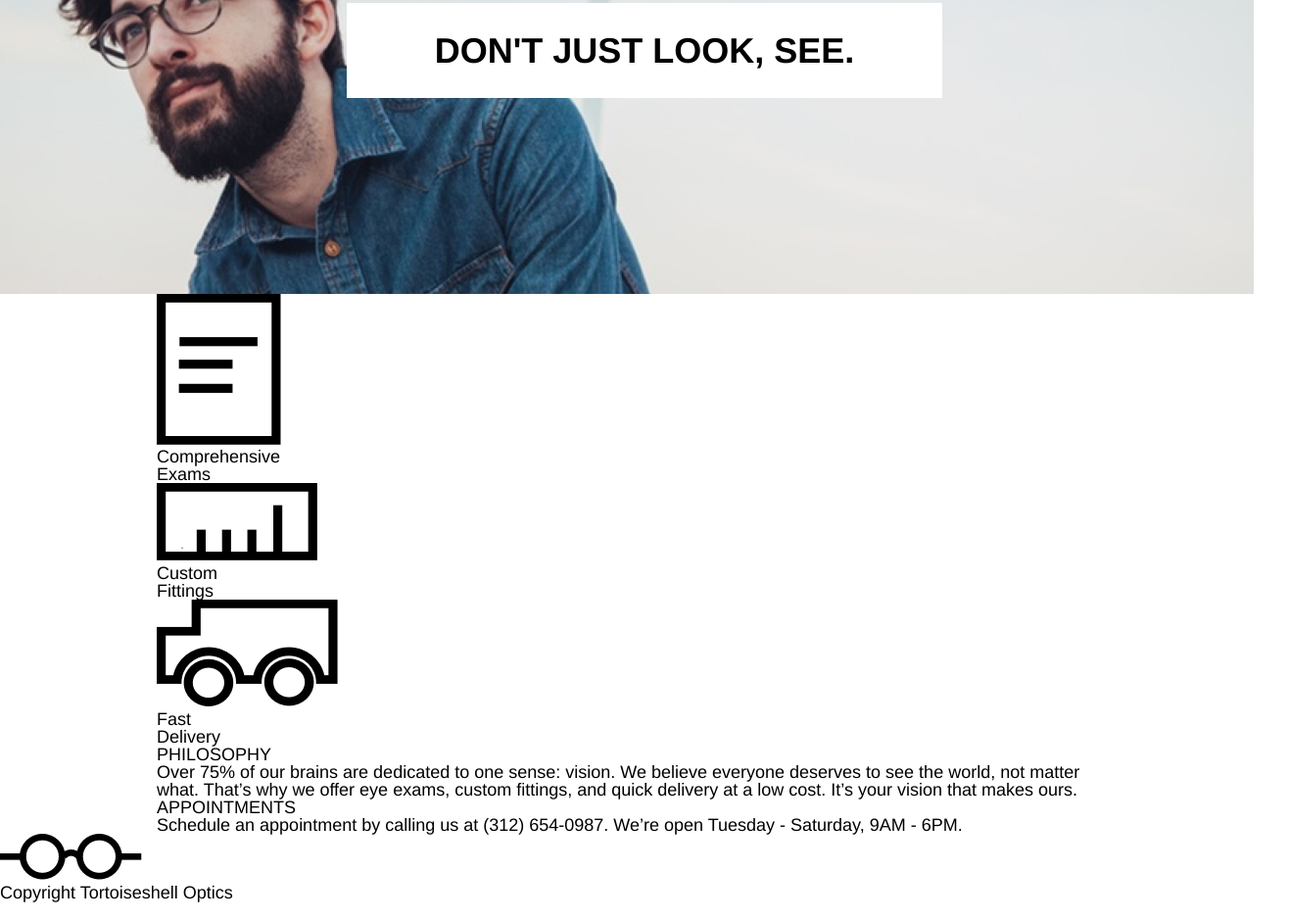
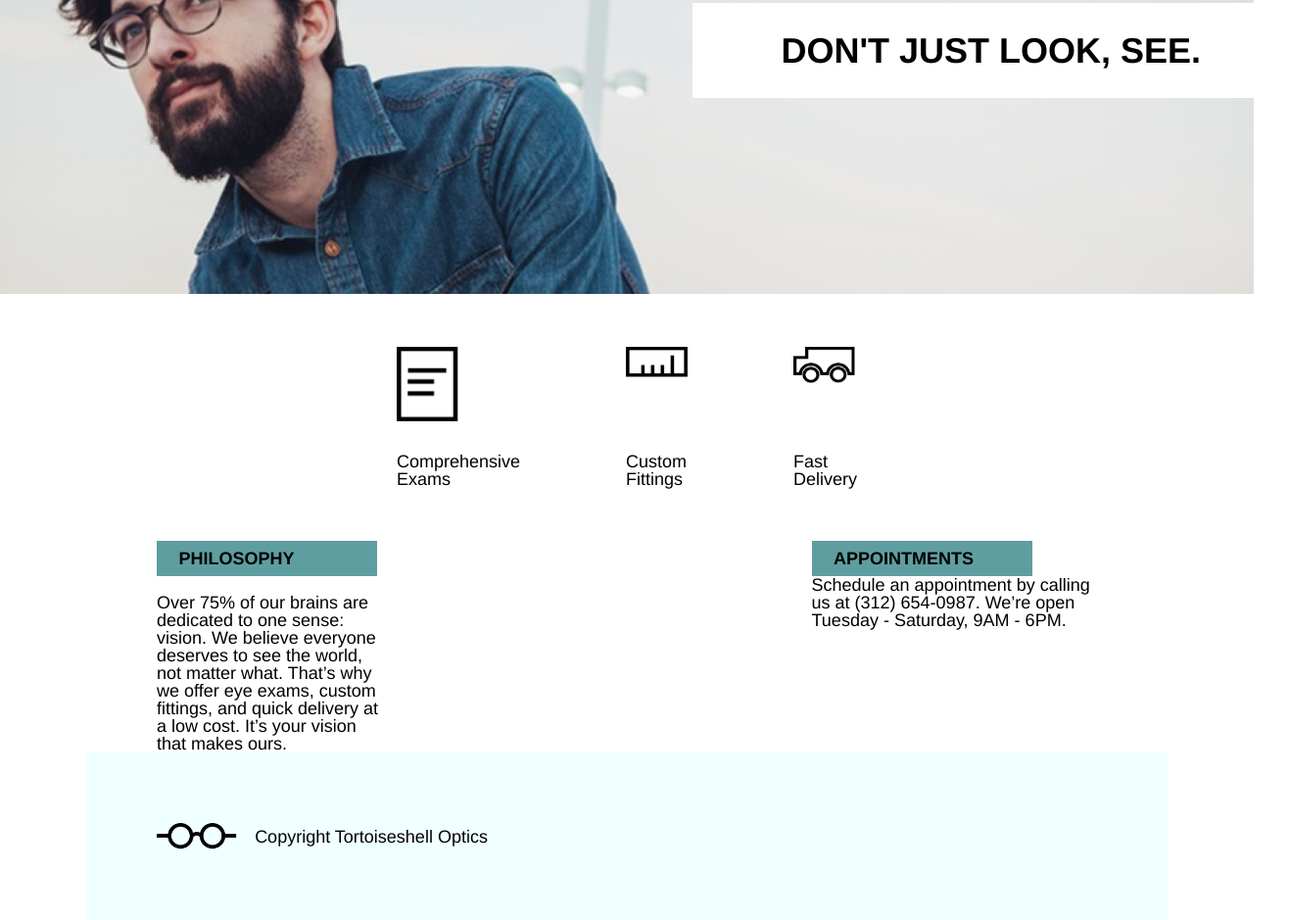
Before and after one commit to skipps/optics, a plain HTML site: page index.html in a window 1280 px wide. Shown: the part 240-1179 px from the top of the page at 98% size, 1316 px wide, since content can reach past the window. Drawn offline with Linux system fonts and the light colour scheme.

Commit message:
really close but not perfect

```diff
--- a/index.html
+++ b/index.html
@@ -20,40 +20,38 @@
         <a href="#products">Products</a>
         <a href="#contact">Contact</a>
       </nav>
-  </div>
-    <div class="container">
-      <div class="motto">
-      <span>DON'T JUST LOOK, SEE.</span>
     </div>
+    <div class="motto container">
+        <span>DON'T JUST LOOK, SEE.</span>
     </div>
   </header>
   <div class="main container">
-    <div class="icons">
-      <span>
+    <div id="icons">
+      <span class="sicon">
          <img src="./resources/images/paper-icon.png" alt="paper-icon.png">
          <p>Comprehensive<br>Exams</p>
        </span>
-      <span>
+      <span class="sicon">
          <img src="./resources/images/ruler-icon.png" alt="ruler-icon.png">
          <p>Custom<br>Fittings</p>
        </span>
-      <span>
+      <span class="sicon">
          <img src="./resources/images/truck-icon.png" alt="truck-icon.png">
          <p>Fast<br>Delivery</p>
        </span>
-      <div class="info">
-        <div class="philosiphy">
-          <p class="block">PHILOSOPHY</p>
-          <p>Over 75% of our brains are dedicated to one sense: vision. We believe everyone deserves to see the world, not matter what. That’s why we offer eye exams, custom fittings, and quick delivery at a low cost. It’s your vision that makes ours.</p>
-        </div>
-        <div class="appointments">
-          <p class="block">APPOINTMENTS</p>
-          <p>Schedule an appointment by calling us at (312) 654-0987. We’re open Tuesday - Saturday, 9AM - 6PM.</p>
-        </div>
+    </div>
+    <div class="info">
+      <div class="info1">
+        <h1 class="block">PHILOSOPHY</h1>
+        <p>Over 75% of our brains are dedicated to one sense: vision. We believe everyone deserves to see the world, not matter what. That’s why we offer eye exams, custom fittings, and quick delivery at a low cost. It’s your vision that makes ours.</p>
+      </div>
+      <div class="info2">
+        <h1 class="block">APPOINTMENTS</h1>
+        <p>Schedule an appointment by calling us at (312) 654-0987. We’re open Tuesday - Saturday, 9AM - 6PM.</p>
       </div>
     </div>
   </div>
-  <footer>
+  <footer class="container">
     <img src="./resources/images/logo-black.png" alt="logo-black.png">
     <p>Copyright Tortoiseshell Optics</p>
   </footer>
--- a/resources/css/style.css
+++ b/resources/css/style.css
@@ -65,3 +65,63 @@ nav a{
   margin-top: 10rem;
   margin-right: -2rem;
 }
+
+,main{
+  display: flex;
+  flex-direction: column;
+}
+
+#icons{
+  display: flex;
+  flex-direction: row;
+  justify-content: center;
+}
+
+.sicon{
+  margin: 3rem 3rem;
+  justify-content: space-between;
+}
+
+.sicon img{
+  width: 3.5rem
+}
+
+#icons span{
+  display: flex;
+  flex-direction: column;
+  height: 8rem;
+}
+
+.info{
+  display: flex;
+  flex-direction: row;
+  justify-content: space-between;
+}
+
+.block{
+  background-color: cadetblue;
+  width: 10rem;
+  font-size: 1rem;
+  font-weight: bold;
+  padding: 0.5rem 1.25rem
+}
+
+.info1 p{
+  width: 35%;
+  margin-top: 1rem;
+  margin-right: 5%;
+}
+
+footer{
+  display: flex;
+  flex-direction: row;
+  align-items: center;
+  padding: 4rem 4rem;
+  margin-top: 5rem;
+  background-color: azure;
+}
+
+footer img{
+  height: 1.5rem;
+  padding-right: 1rem
+}
```
